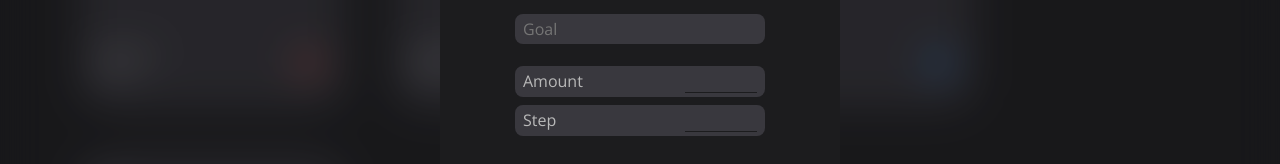
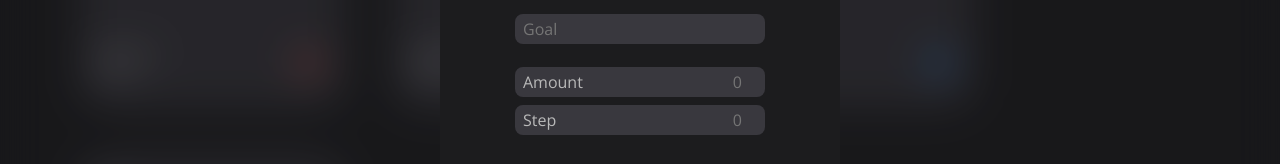
Before and after one commit to solvld/progress-counter, a React (Create React App) app: page / in a window 1280 px wide. Both pictures are taken after a click on the button "Add New". Shown: the part 229-393 px from the top of the page. Built offline with nearby package versions, Linux system fonts and the light colour scheme.

Commit message:
fix popup form styles

```diff
--- a/src/Components/Popup/Popup.jsx
+++ b/src/Components/Popup/Popup.jsx
@@ -20,11 +20,11 @@ function Popup({active, setActive}) {
 				<ul>
 					<li>
 						<label htmlFor='amount'>Amount</label>
-						<input type='number' name='amount' min='1' />
+						<input type='number' name='amount' min='1' placeholder='0' />
 					</li>
 					<li>
 						<label htmlFor='step'>Step</label>
-						<input type='number' name='step' min='1' />
+						<input type='number' name='step' min='1' placeholder='0' />
 					</li>
 				</ul>
 
--- a/src/Components/Popup/_popup.scss
+++ b/src/Components/Popup/_popup.scss
@@ -58,8 +58,8 @@
       input{
         all: unset;
         background-color: transparent;
-        border-bottom: 1px solid $popup-bg;
-        //border-radius: 8px;
+
+
         width: 64px;
         padding: 0px 0px 0px 8px;
         text-align: end;
```
